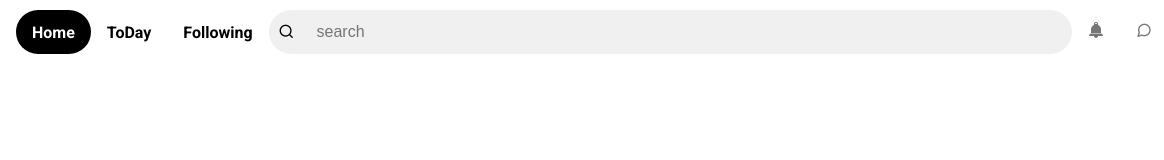
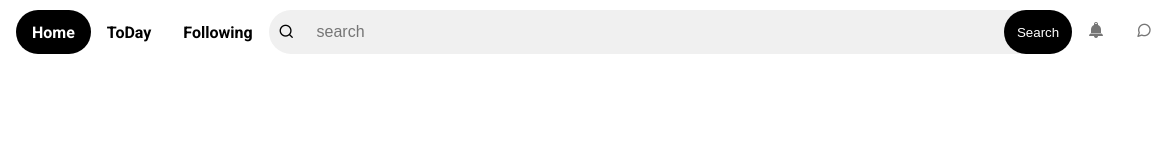
Before and after one commit to gasparnd/photography-library, a website built with webpack: page public/index.html in a window 1280 px wide. Shown: the full height of the page, 0-1164 px from the left. Built offline with nearby package versions, Linux system fonts and the light colour scheme; a web font is replaced by a local one.

Commit message:
add button for search search function

```diff
--- a/src/app/render.js
+++ b/src/app/render.js
@@ -12,7 +12,7 @@ const render = async () => {
 	header.innerHTML = await Header()
 	content.innerHTML = await Home()
 
-	const searchInput = document.querySelector('.search-ico')
+	const searchInput = document.querySelector('#search-btn')
 	searchInput.addEventListener('click', async () => {
 		const searchValue = document.querySelector('.search-input').value
 		const photos = await getPhoto(searchValue)
--- a/src/css/styles.css
+++ b/src/css/styles.css
@@ -147,14 +147,21 @@ body {
 
 .search-input {
   width: 100%;
-  border-top-right-radius: 50px;
-  border-bottom-right-radius: 50px;
+
   border: none;
   padding: .8rem;
   font-weight: normal;
   font-size: 1rem;
   height: 100%;
   background: transparent;
+}
+
+#search-btn {
+  border-radius: 50px;
+  border: none;
+  background: black;
+  padding: .8rem;
+  color: white;
 }
 
 .header-right {
--- a/src/templates/Header.js
+++ b/src/templates/Header.js
@@ -12,12 +12,13 @@ const Header = () => {
 					<p>Following</p>
 				</div>
 			</nav>
-			<form class="search">
+			<div class="search">
 				<div class="search-ico">
 					<i class="icon-search"></i>
 				</div>
 				<input class="search-input" type="text" placeholder="search"></input>
-			</form>
+				<button id="search-btn">Search</button>
+			</div>
 			<div class="header-right">
 				<div class="header-ico">
 					<i class="icon-bell"></i>
--- a/src/templates/PhotosLayout.js
+++ b/src/templates/PhotosLayout.js
@@ -8,7 +8,7 @@ const PhotosLayout = (photos, ) => {
 				<img src="${photo.urls.regular}" width="400" height="300" alt="${photo.alt_description}">
 				<div class="pin-options">
 					<div class="download-pin">
-						<a href="${photo.links.download}">Download</a>
+						<a target="_blank" href="${photo.links.download}">Download</a>
 					</div>
 					<div class="pin-user">
 						<p>${photo.user.username}</p>
--- a/src/utils/getPhoto.js
+++ b/src/utils/getPhoto.js
@@ -1,9 +1,9 @@
 const CLIENT_ID = 'OFUMjvzxwguutNlHSxBHkxyQLowhfNAkPLMnG_0i53g'
 const pageNum = 1
-const API = `https://api.unsplash.com/photos?client_id=OFUMjvzxwguutNlHSxBHkxyQLowhfNAkPLMnG_0i53g&page=${pageNum}` //https://source.unsplash.com/random/
+const API = `https://api.unsplash.com/photos?client_id=OFUMjvzxwguutNlHSxBHkxyQLowhfNAkPLMnG_0i53g&page=${pageNum}`
 const APISEARCH = `https://api.unsplash.com/search/photos?client_id=OFUMjvzxwguutNlHSxBHkxyQLowhfNAkPLMnG_0i53g&page=1&query=`
 
-const getPhoto = async (search = 'all') => {
+const getPhoto = async search => {
 	const urlApi = search ? `${APISEARCH}${search}` : `${APISEARCH}all`
 	try {
 		const response = await fetch(urlApi)
--- a/webpack.config.js
+++ b/webpack.config.js
@@ -10,7 +10,7 @@ module.exports = {
 		filename: 'js/[name].js',
 	},
 	devServer: {
-		open: true,
+		open: false,
 	},
 	module: {
 		rules: [
```
Also changed, not shown: dist/css/styles.css, dist/index.html, dist/js/main.js.
